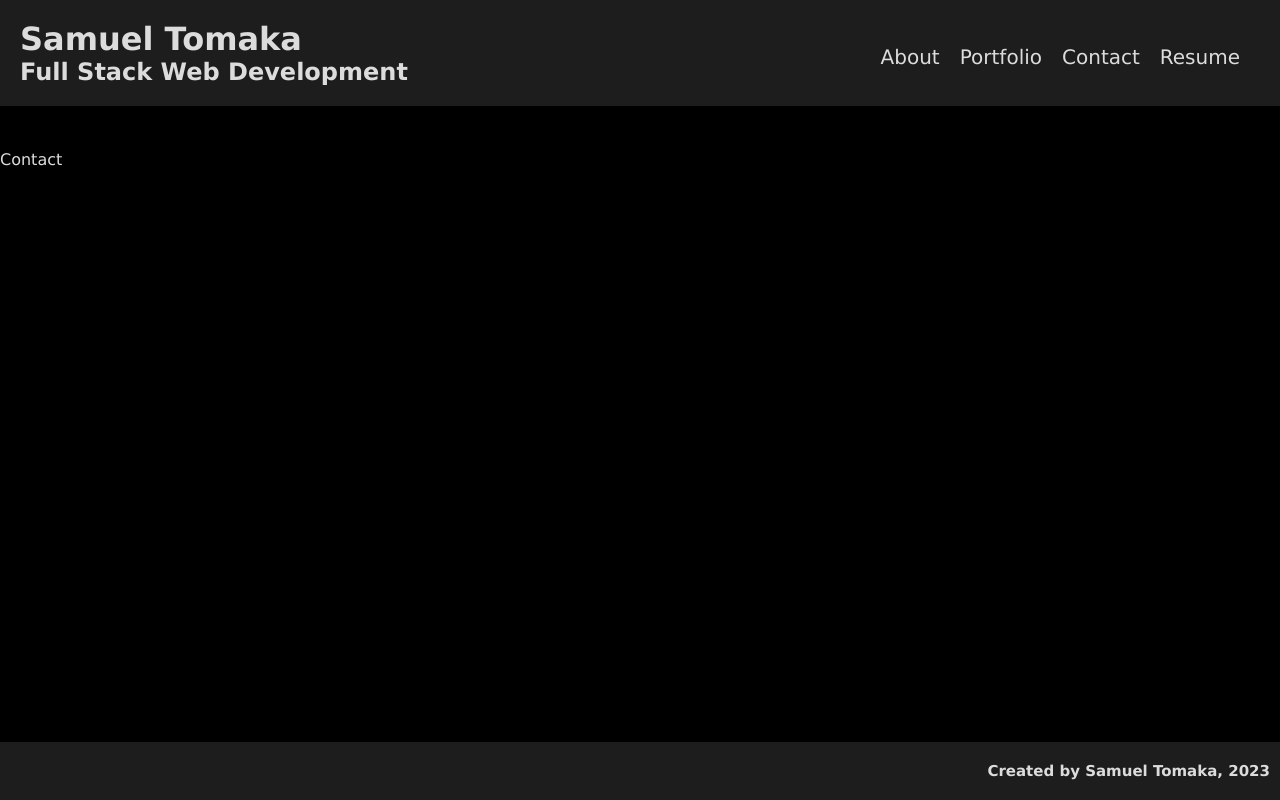
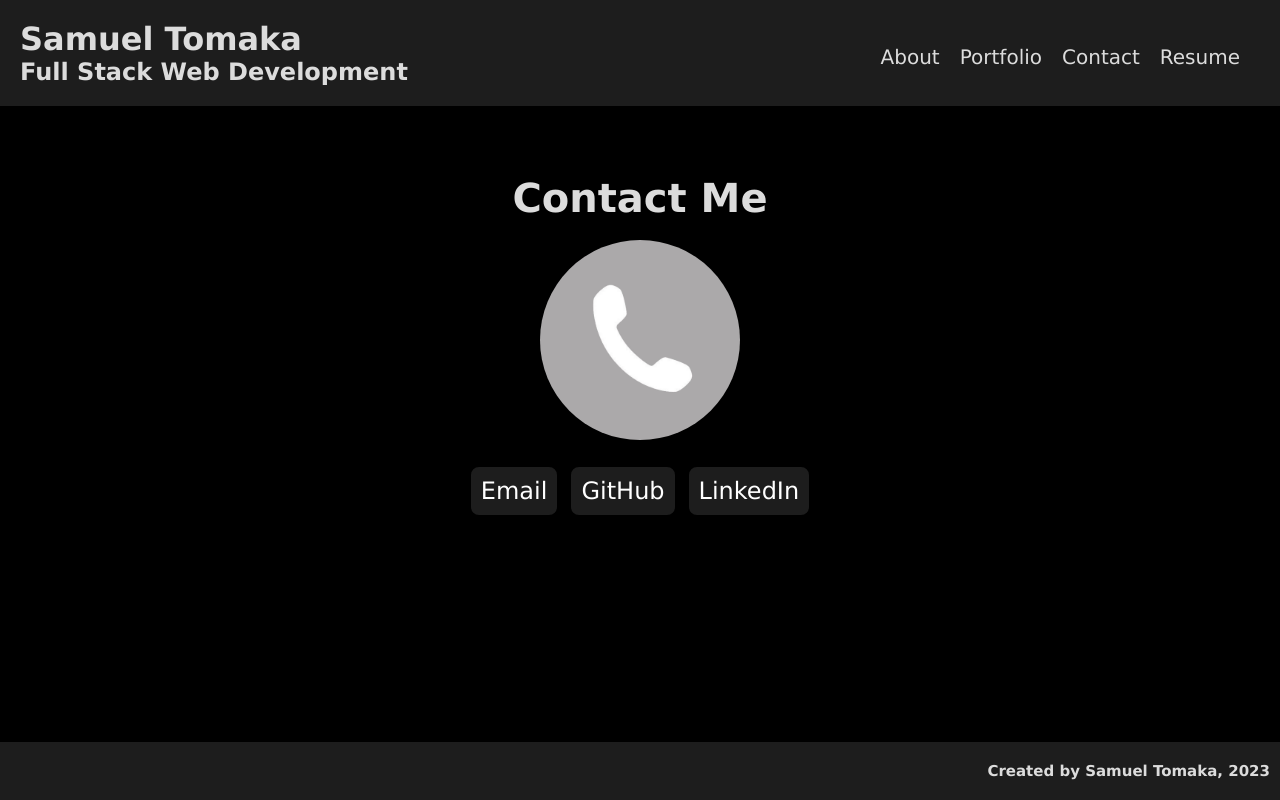
Before and after one commit to altavada/portfolio-with-react, a React (Create React App) app: page / in a window 1280 px wide. Both pictures are taken after a click on the element "Contact". Built offline with nearby package versions, Linux system fonts and the light colour scheme.

Commit message:
Contact section

```diff
--- a/src/components/sections/Contact.js
+++ b/src/components/sections/Contact.js
@@ -1,13 +1,18 @@
-const styles = {
-    main: {
-      paddingTop: "150px",
-    },
-  };
+import "../../styles/Body.css";
 
-  export default function Contact() {
-      return (
-          <div style={styles.main}>
-              Contact
-          </div>
-      )
-  }
+export default function Contact() {
+  return (
+    <div className="main" id="contacts">
+      <h2 className="bodyheader">Contact Me</h2>
+      <br></br>
+      <img src="/images/grey-phone-icon.jpeg" alt="Phone Icon"></img>
+      <div className="boxes">
+        <a href="mailto:sam.tomaka@gmail.com">Email</a>
+        <a href="https://github.com/altavada">GitHub</a>
+        <a href="https://www.linkedin.com/in/samuel-tomaka-81b08921a/">
+          LinkedIn
+        </a>
+      </div>
+    </div>
+  );
+}
--- a/src/styles/Body.css
+++ b/src/styles/Body.css
@@ -26,19 +26,18 @@
     max-width: 65%;
     max-height: 300px;
     float: left;
-    margin-right: 10px;
+    margin-right: 15px;
     border-radius: inherit;
 }
 
 .bio h2 {
-    text-decoration: underline;
     padding-bottom: 10px;
+    font-size: 32px;
 }
 
 .bodyheader {
     text-align: center;
-    text-decoration: underline;
-    font-size: 32px;
+    font-size: 40px;
 }
 
 .boxes {
@@ -96,3 +95,30 @@
 #feature:active {
     margin-bottom: 16px;
 }
+
+#contacts img {
+    display: block;
+    margin: auto;
+    width: 200px;
+    border-radius: 100px;
+}
+
+#contacts a {
+    color: white;
+    background-color: rgba(58, 58, 58, 0.5);
+    text-decoration: none;
+    font-size: x-large;
+    margin: 5px;
+    padding: 10px;
+    border: 2px solid black;
+    border-radius: 10px;
+}
+
+#contacts a:hover {
+    border: 3px solid var(--mutegreen);
+    margin: 4px;
+}
+
+#contacts a:active {
+    background-color: gray;
+}
```
Also changed, not shown: public/images/grey-phone-icon.jpeg (added).
